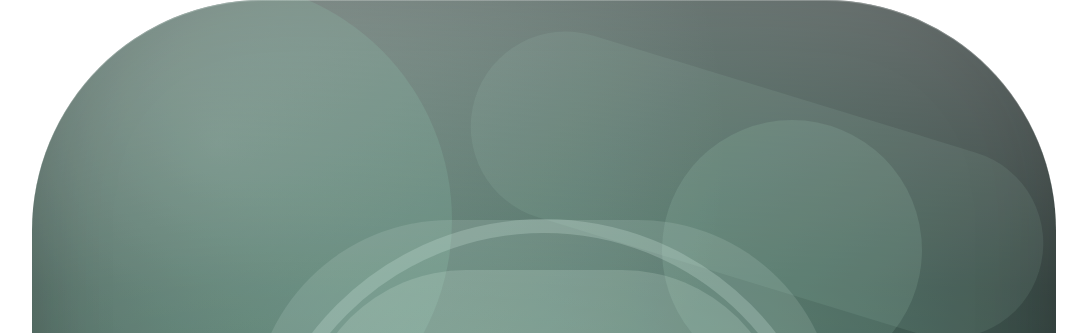
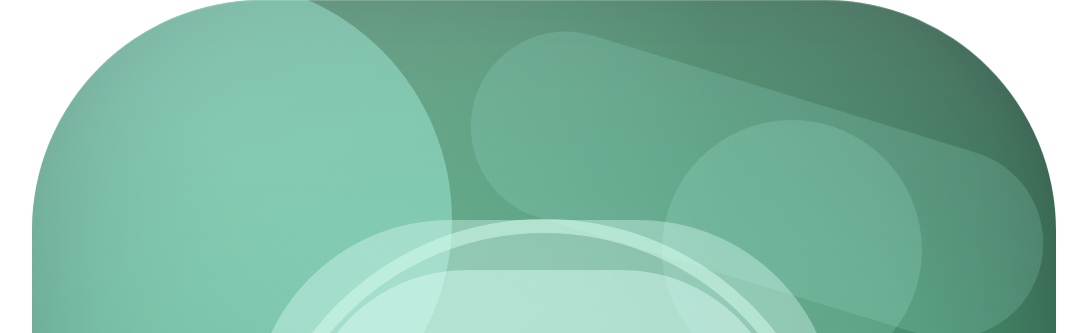
Before and after one commit to semihcihan/ContextBrief, a plain HTML site: page docs/app-icon.html in a window 1280 px wide. Shown: the top 333 px of the page, without its empty margins (96-1183 px from the left). Drawn offline with Linux system fonts and the light colour scheme.

Commit message:
update app icon

```diff
--- a/docs/app-icon.html
+++ b/docs/app-icon.html
@@ -31,12 +31,12 @@
       display: grid;
       place-items: center;
       background:
-        radial-gradient(circle at 18% 14%, rgba(213, 244, 229, 0.28) 0%, rgba(213, 244, 229, 0) 42%),
-        radial-gradient(circle at 82% 90%, rgba(112, 168, 143, 0.24) 0%, rgba(112, 168, 143, 0) 48%),
-        radial-gradient(circle at center, #4f7d6b 0%, #3e6558 30%, #314c44 58%, #273532 82%, #1b2221 100%);
+        radial-gradient(circle at 18% 14%, rgba(160, 230, 200, 0.32) 0%, rgba(160, 230, 200, 0) 42%),
+        radial-gradient(circle at 82% 90%, rgba(160, 240, 210, 0.5) 0%, rgba(160, 240, 210, 0) 48%),
+        radial-gradient(circle at center, #6aab8f 0%, #56a080 30%, #458a6a 58%, #356a52 82%, #224538 100%);
       box-shadow:
-        inset 0 1px 0 rgba(255, 255, 255, 0.24),
-        inset 0 -30px 78px rgba(9, 14, 13, 0.3);
+        inset 0 1px 0 rgba(255, 255, 255, 0.18),
+        inset 0 -30px 78px rgba(9, 14, 13, 0.16);
     }
 
     main::before {
@@ -45,9 +45,9 @@
       inset: 0;
       background: linear-gradient(
         180deg,
-        rgba(255, 255, 255, 0.3) 0%,
-        rgba(255, 255, 255, 0.08) 28%,
-        rgba(255, 255, 255, 0) 56%
+        rgba(255, 255, 255, 0.14) 0%,
+        rgba(255, 255, 255, 0.06) 18%,
+        rgba(255, 255, 255, 0) 40%
       );
       pointer-events: none;
     }
@@ -56,7 +56,7 @@
       content: "";
       position: relative;
       inset: 0;
-      box-shadow: inset 0 0 0 1px rgba(227, 255, 243, 0.14);
+      box-shadow: inset 0 0 0 1px rgba(235, 255, 245, 0.32);
       pointer-events: none;
     }
 
@@ -87,29 +87,29 @@
     .wordmark {
       position: relative;
       margin: 0;
-      color: #214438;
+      color: #1a3a30;
       letter-spacing: -0.05em;
       font-size: 282px;
       font-weight: 660;
       line-height: 1;
       transform: translateY(-2px);
-      text-shadow: 0 1px 0 rgba(255, 255, 255, 0.42);
+      text-shadow: 0 1px 0 rgba(255, 255, 255, 0.58);
     }
   </style>
 </head>
 <body>
   <main aria-label="Ctx app icon">
     <svg class="bg-layer" viewBox="0 0 1024 1024" aria-hidden="true">
-      <circle cx="180" cy="220" r="240" fill="#9ee4c5" fill-opacity="0.14" />
-      <circle cx="850" cy="830" r="300" fill="#8fd7b8" fill-opacity="0.1" />
-      <circle cx="760" cy="250" r="130" fill="#b8edd7" fill-opacity="0.12" />
-      <rect x="-140" y="560" width="820" height="240" rx="108" transform="rotate(-17 270 680)" fill="#9adfbe" fill-opacity="0.1" />
-      <rect x="430" y="90" width="590" height="190" rx="95" transform="rotate(17 725 185)" fill="#b6e8d1" fill-opacity="0.09" />
+      <circle cx="180" cy="220" r="240" fill="#b0fff0" fill-opacity="0.38" />
+      <circle cx="850" cy="830" r="300" fill="#98ffe8" fill-opacity="0.34" />
+      <circle cx="760" cy="250" r="130" fill="#a8e8d8" fill-opacity="0.2" />
+      <rect x="-140" y="560" width="820" height="240" rx="108" transform="rotate(-17 270 680)" fill="#a8ffe0" fill-opacity="0.32" />
+      <rect x="430" y="90" width="590" height="190" rx="95" transform="rotate(17 725 185)" fill="#a0e8d8" fill-opacity="0.18" />
     </svg>
     <svg class="fg-layer" viewBox="0 0 1024 1024" aria-hidden="true">
-      <rect x="220" y="220" width="584" height="584" rx="198" fill="#ecfaf3" fill-opacity="0.12" />
-      <rect x="270" y="270" width="484" height="484" rx="164" fill="#ecfaf3" fill-opacity="0.16" />
-      <circle cx="512" cy="512" r="286" fill="none" stroke="#dff7ea" stroke-opacity="0.22" stroke-width="14" />
+      <rect x="220" y="220" width="584" height="584" rx="198" fill="#e0fff8" fill-opacity="0.36" />
+      <rect x="270" y="270" width="484" height="484" rx="164" fill="#e0fff8" fill-opacity="0.44" />
+      <circle cx="512" cy="512" r="286" fill="none" stroke="#d8fff0" stroke-opacity="0.5" stroke-width="14" />
     </svg>
     <div class="mark" aria-hidden="true">
       <p class="wordmark">Ctx</p>
```
Also changed, not shown: Sources/ContextGeneratorApp/Resources/AppIcon.iconset/icon_128x128.png, Sources/ContextGeneratorApp/Resources/AppIcon.iconset/icon_128x128@2x.png, Sources/ContextGeneratorApp/Resources/AppIcon.iconset/icon_16x16.png, Sources/ContextGeneratorApp/Resources/AppIcon.iconset/icon_16x16@2x.png, Sources/ContextGeneratorApp/Resources/AppIcon.iconset/icon_256x256.png, Sources/ContextGeneratorApp/Resources/AppIcon.iconset/icon_256x256@2x.png, Sources/ContextGeneratorApp/Resources/AppIcon.iconset/icon_32x32.png, Sources/ContextGeneratorApp/Resources/AppIcon.iconset/icon_32x32@2x.png, Sources/ContextGeneratorApp/Resources/AppIcon.iconset/icon_512x512.png, 2 other files.
